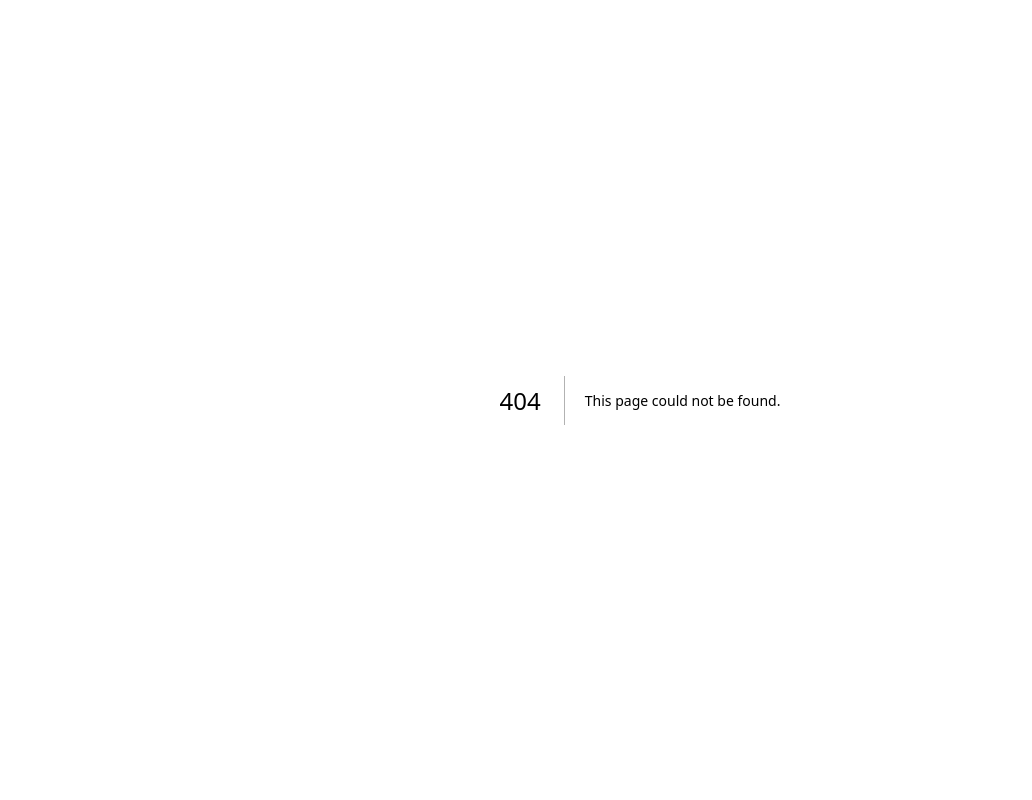
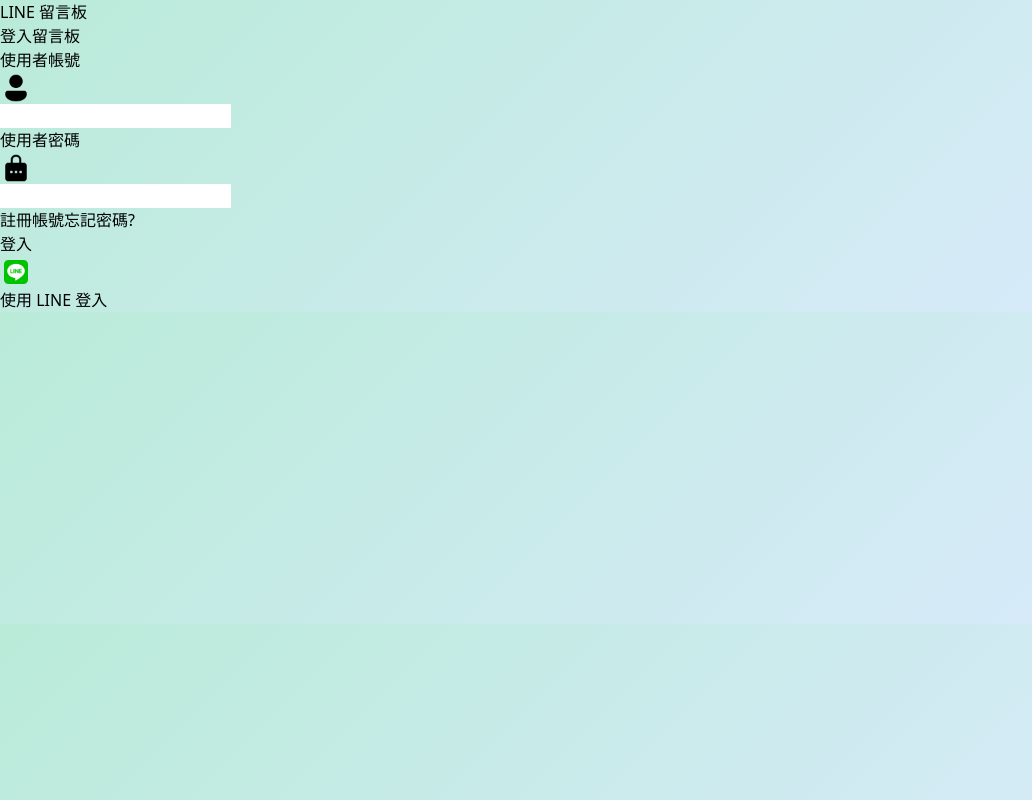
Before and after one commit to Sapphire0912/line-bot-boardroom, a Next.js app in the folder line-bot-boardroom/: page /login in a window 1280 px wide. Before the commit this address had no page. Shown: the whole page, without its empty margins (0-1032 px from the left). Built offline with nearby package versions, Linux system fonts and the light colour scheme.

Commit message:
fixed app router and components

```diff
--- a/line-bot-boardroom/src/app/layout.tsx
+++ b/line-bot-boardroom/src/app/layout.tsx
@@ -1,4 +1,5 @@
 import "../styles/globals.css";
+import Title from "@/components/Title";
 
 export default function RootLayout(props: { children: React.ReactNode }) {
   const { children } = props;
@@ -6,6 +7,7 @@
     <html>
       <body>
         <title>LINE 留言板</title>
+        <Title />
         <main>{children}</main>
       </body>
     </html>
--- /dev/null
+++ b/line-bot-boardroom/src/app/login/layout.tsx
@@ -0,0 +1,15 @@
+import React from "react";
+
+export default function LoginLayout({
+  children,
+}: {
+  children: React.ReactNode;
+}) {
+  return (
+    <section className="min-h-screen flex flex-col">
+      <div className="flex flex-grow justify-center items-center">
+        {children}
+      </div>
+    </section>
+  );
+}
--- a/line-bot-boardroom/src/components/Login.tsx
+++ b/line-bot-boardroom/src/app/login/page.tsx
@@ -60,7 +60,13 @@
 
         <div className="pt-1 pb-2 text-right">
           <Link
-            href="#"
+            href="/login/register"
+            className="font-bold hover:border-b hover:border-slate-700 mr-3"
+          >
+            註冊帳號
+          </Link>
+          <Link
+            href="/login/forgetpw"
             className="font-bold hover:border-b hover:border-slate-700"
           >
             忘記密碼?
```
Also changed, not shown: line-bot-boardroom/src/app/login/forgetpw/page.tsx (added, +7 -0 lines), line-bot-boardroom/src/app/login/register/page.tsx (added, +7 -0 lines), line-bot-boardroom/src/app/page.tsx (+2 -11 lines), 1 other file (tests, documents, lock files or other folders).
